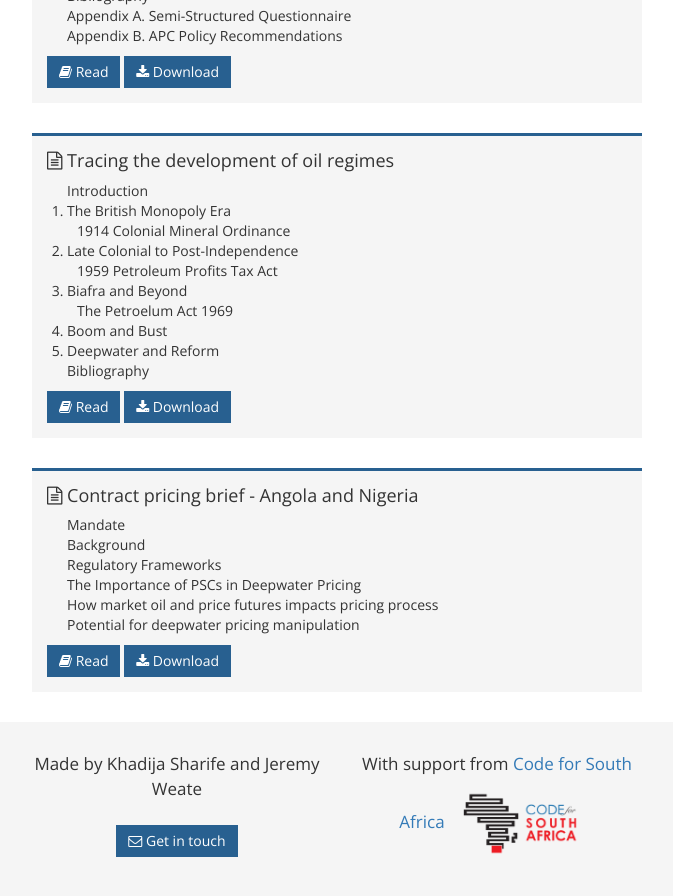
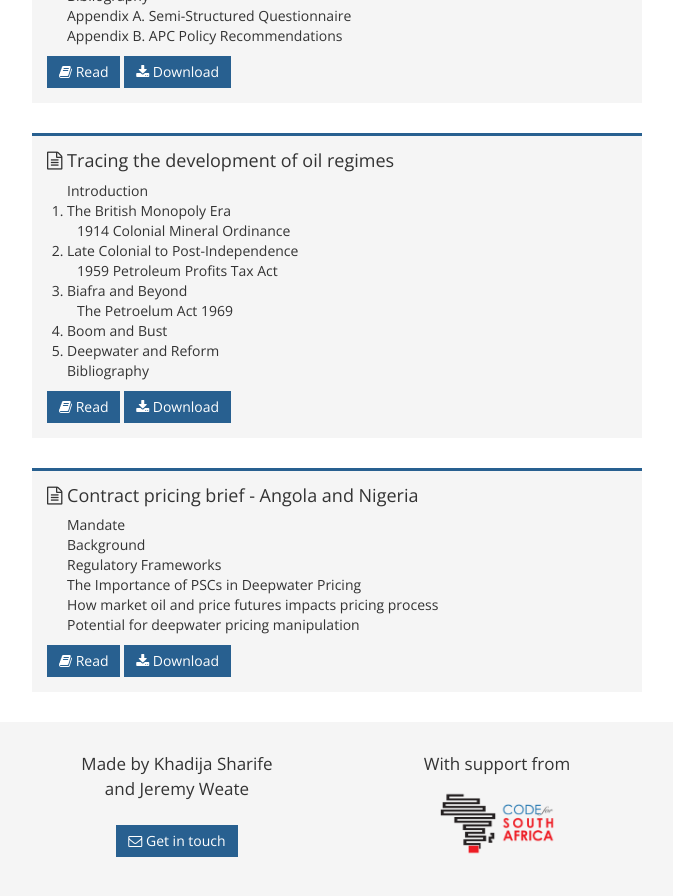
Before and after one commit to Code4SA/extractives, a Jekyll site: the page built from index.html, in a window 1280 px wide and 900 px high, scrolled down 1050 px. Shown: the top 896 px of the window, without its empty margins (303-976 px from the left). Built offline with Jekyll 4.4.1, drawn with Linux system fonts in a browser that asks for light colours; nearby versions of some CDN libraries.

Commit message:
footer fix

```diff
--- a/_includes/footer.html
+++ b/_includes/footer.html
@@ -1,14 +1,14 @@
 <footer>
 	<div class="row">
-		<div class="col-lg-3 col-lg-offset-3 col-md-8 col-md-offset-2">
+		<div class="col-lg-3 col-lg-offset-3 col-md-4 col-md-offset-2 col-sm-6">
 			<p class="made-by">
-				Made by Khadija Sharife and Jeremy Weate<br><br>
+				Made by Khadija Sharife<br class="hidden-xs hidden-sm hidden-md"> and Jeremy Weate<br><br>
 				<a class="btn btn-extractives" href="mailto:ksharife@gmail.com"><i class="fa fa-envelope-o" aria-hidden="true"></i> Get in touch</a>
 			</p>
 		</div>
-		<div class="col-lg-3">
+		<div class="col-lg-3 col-md-4 col-sm-6">
 			<p class="made-by">
-				With support from <a href="http://code4sa.org/">Code for South Africa<img class="donor" src="img/logo-1.png"></a>
+				With support from <a href="http://code4sa.org/"><img class="donor" src="img/logo-1.png"></a>
 			</p>
 		</div>
 	</div>
```
